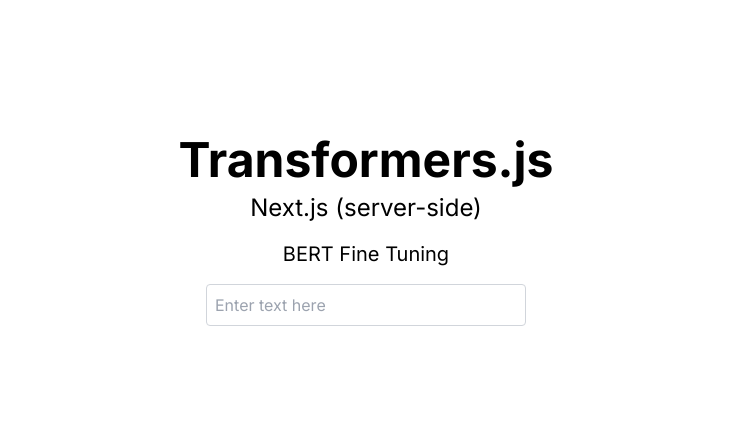
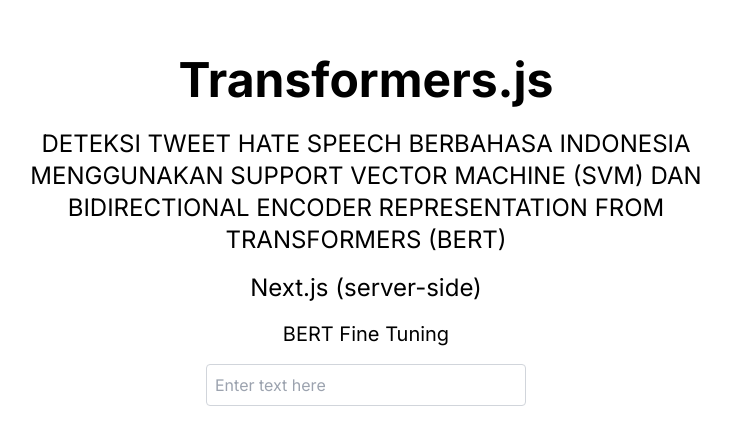
Before and after one commit to yunusmujadidi/bert-hatespeech-id-next, a Next.js app: page / in a window 1280 px wide. Shown: the part 161-606 px from the top of the page, without its empty margins (274-1005 px from the left). Built offline with nearby package versions, Linux system fonts and the light colour scheme.

Commit message:
add error handling

```diff
--- a/app/classify/route.js
+++ b/app/classify/route.js
@@ -11,6 +11,7 @@
       { status: 400 }
     );
   }
+  try {
     // Get the classification pipeline. When called for the first time,
     // this will load the pipeline and cache it for future use.
     const classifier = await PipelineSingleton.getInstance();
@@ -19,4 +20,14 @@
     const result = await classifier(text);
 
     return NextResponse.json(result);
+  } catch (error) {
+    // Handle the error
+    console.error(error);
+    return NextResponse.json(
+      {
+        error: "An error occurred while processing your request.",
+      },
+      { status: 500 }
+    );
   }
+}
--- a/app/page.tsx
+++ b/app/page.tsx
@@ -32,7 +32,13 @@
   };
   return (
     <main className="flex min-h-screen flex-col items-center justify-center p-12">
-      <h1 className="text-5xl font-bold mb-2 text-center">Transformers.js</h1>
+      <h1 className="text-5xl font-bold mb-6 text-center">Transformers.js</h1>
+      <h2 className="text-2xl mb-4 text-center">
+        DETEKSI TWEET HATE SPEECH BERBAHASA INDONESIA
+        <br /> MENGGUNAKAN SUPPORT VECTOR MACHINE (SVM) DAN
+        <br /> BIDIRECTIONAL ENCODER REPRESENTATION FROM
+        <br /> TRANSFORMERS (BERT)
+      </h2>
       <h2 className="text-2xl mb-4 text-center">Next.js (server-side)</h2>
       <h2 className="text-xl mb-4 text-center">BERT Fine Tuning</h2>
       <input
```
Lines whose indentation alone changed are shown as unchanged.
